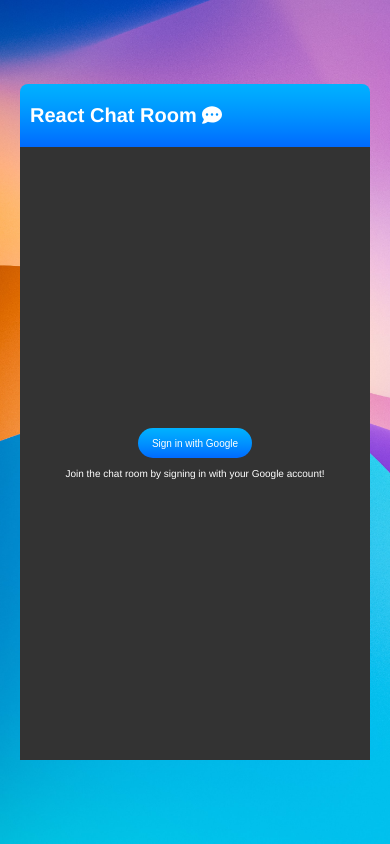
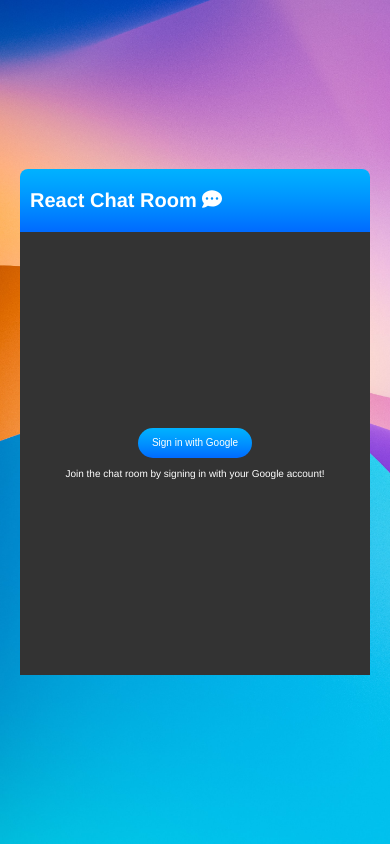
Before and after one commit to kevinsvanback/chat-room-app, a React (Create React App) app: page / in a window 390 px wide. Built offline with nearby package versions, Linux system fonts and the light colour scheme; no server answers.

Commit message:
style updates

```diff
--- a/src/styles/App.css
+++ b/src/styles/App.css
@@ -35,4 +35,10 @@
   justify-content: center;
   height: 100%;
   background-color: #333;
+}
+
+@media (max-width: 425px) {
+  .App {
+    height: 60vh;
+  }
 }/*# sourceMappingURL=App.css.map */
--- a/src/styles/App.scss
+++ b/src/styles/App.scss
@@ -41,3 +41,9 @@
     background-color: #333;
   }
 }
+
+@media (max-width: 425px) {
+  .App {
+    height: 60vh;
+  }
+}
--- a/src/styles/Index.css
+++ b/src/styles/Index.css
@@ -7,15 +7,10 @@
 
 body {
   min-height: 100vh;
-  height: -webkit-fill-available;
-  height: -moz-available;
-  height: stretch;
   min-height: -webkit-fill-available;
   font-family: "Helvetica Neue", sans-serif;
 }
 
 html {
-  height: -moz-available;
-  height: stretch;
   height: -webkit-fill-available;
 }/*# sourceMappingURL=Index.css.map */
--- a/src/styles/Index.scss
+++ b/src/styles/Index.scss
@@ -13,7 +13,7 @@ body {
   // min-height: 100vh;
   min-height: 100vh;
   // min-height: fill-available;
-  height: stretch;
+  // height: stretch;
   min-height: -webkit-fill-available;
   font-family: 'Helvetica Neue', sans-serif;
   // -webkit-font-smoothing: antialiased;
@@ -22,6 +22,6 @@ body {
 
 html {
   // min-height: fill-available;
-  height: stretch;
+  // height: stretch;
   height: -webkit-fill-available;
 }
```
Also changed, not shown: 2 other files (tests, documents, lock files or other folders).
